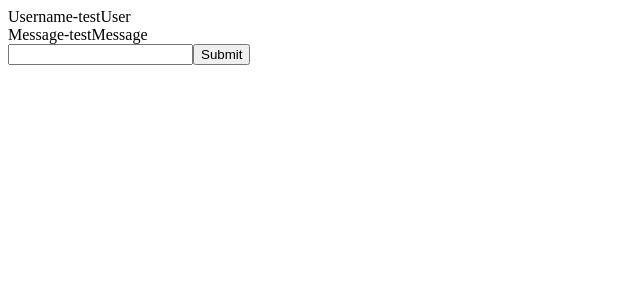
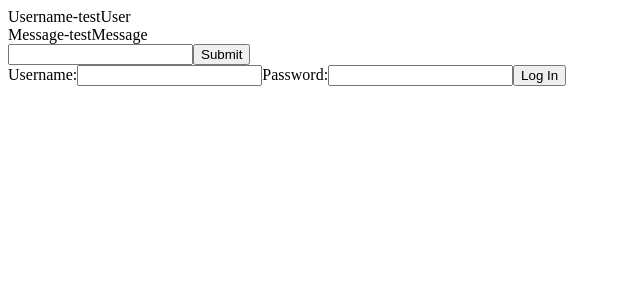
Before and after one commit to SlavM91/chat, a React app: page / in a window 1280 px wide. Shown: the top 300 px of the page, without its empty margins (0-640 px from the left). Built offline with nearby package versions, Linux system fonts and the light colour scheme; the HTML template or start-up script is replaced by a standard one.

Commit message:
Add client webpack config and client dependencies

```diff
--- /dev/null
+++ b/client/src/containers/Auth/Auth.tsx
@@ -0,0 +1,64 @@
+import * as React from "react";
+import { connect } from "react-redux";
+import { User } from "@common/types";
+import { logIn } from "@store/actions";
+
+interface AuthState extends User {
+    [type: string]: string;
+}
+
+interface DispatchFromProps {
+    logIn: (user: User) => void;
+}
+
+class AuthView extends React.Component<any, AuthState>{
+    state = {
+        userName: '',
+        password: '',
+    };
+
+    handleChange = (event) => {
+      const type: string = event.target.name;
+      const value: string = event.target.value;
+      if (type && value) {
+          this.setState({ [type]: value });
+      }
+    };
+
+    handleSubmit = (event) => {
+        event.preventDefault();
+    };
+
+    render () {
+        return (
+            <div>
+                <form onSubmit={this.handleSubmit}>
+                    <label>
+                        Username:
+                        <input
+                            onChange={this.handleChange}
+                            type="text"
+                            name="userName"
+                        />
+                    </label>
+                    <label>
+                        Password:
+                        <input
+                            onChange={this.handleChange}
+                            type="text"
+                            name="password" />
+                    </label>
+                    <input type='submit' value="Log In" />
+                </form>
+            </div>
+        )
+    }
+}
+
+const mapDispatchToProps = (dispatch): DispatchFromProps => {
+    return {
+        logIn: (user: User) => dispatch(logIn(user)),
+    }
+};
+
+export const Auth = connect(null, mapDispatchToProps)(AuthView);
--- /dev/null
+++ b/client/src/containers/Auth/index.ts
@@ -0,0 +1 @@
+export { Auth } from './Auth'
--- a/client/src/containers/ControlPanel/ControlPanel.tsx
+++ b/client/src/containers/ControlPanel/ControlPanel.tsx
@@ -1,14 +1,28 @@
 import * as React from 'react';
 import { connect } from 'react-redux';
+import { Message } from "@common/types";
+import { sendMessage } from "@store/actions";
 
 interface ControlPanelState {
     message: string;
 }
 
+interface DispatchFromProps {
+    sendMessage: (message: Message) => void;
+}
+
 class ControlPanelView extends React.Component<any, ControlPanelState>{
+    state = {
+        message: ''
+    };
+
     submitHandler = (event) => {
         event.preventDefault();
-        debugger;
+        event.stopPropagation();
+        const { message } = this.state;
+        if (message) {
+            this.props.sendMessage({ userName: 'TESTUSER!!!', message: this.state.message })
+        }
     };
 
     changeHandler = (event) => {
@@ -29,4 +43,10 @@ class ControlPanelView extends React.Component<any, ControlPanelState>{
     }
 }
 
-export const ControlPanel = connect(store => store)(ControlPanelView);
+const mapDispatchToProps = (dispatch): DispatchFromProps => {
+    return {
+        sendMessage: (message: Message) => dispatch(sendMessage(message)),
+    }
+};
+
+export const ControlPanel = connect(null, mapDispatchToProps)(ControlPanelView);
--- a/client/src/index.tsx
+++ b/client/src/index.tsx
@@ -1,6 +1,7 @@
 import * as React from 'react'
 import * as ReactDOM from 'react-dom'
 import { Provider } from 'react-redux';
+import {Auth} from "@containers/Auth";
 import { ChatContainer } from '@containers/ChatContainer';
 import { ControlPanel } from '@containers/ControlPanel';
 import { store } from './store';
@@ -9,6 +10,7 @@ ReactDOM.render(
     <Provider store={store}>
         <ChatContainer />
         <ControlPanel />
+        <Auth />
     </Provider>,
     document.getElementById('root') as HTMLElement
 );
--- a/client/src/store/actions.ts
+++ b/client/src/store/actions.ts
@@ -1,6 +1,16 @@
-import { LoadMessageListRequest } from '@common/types';
+import { LoadMessageListRequest, SendMessageRequest, LogInRequest } from '@common/types';
 
 export const loadMessageList = (): LoadMessageListRequest => ({
     type: 'loadMessageList',
     messageList: []
 });
+
+export const sendMessage = (message): SendMessageRequest => ({
+    type: 'sendMessage',
+    message
+});
+
+export const logIn = (user): LogInRequest => ({
+    type: 'logIn',
+    user
+});
--- a/client/src/store/reducer.ts
+++ b/client/src/store/reducer.ts
@@ -15,7 +15,11 @@ const chartReducer = (state = initialState, action: any) => {
     switch (action.type) {
         case 'loadMessageList':
             return produce(state, draft => {
-                draft.messageList = action.payload.messageList;
+                draft.messageList = action.messageList;
+            });
+        case 'sendMessage':
+            return produce(state, draft => {
+                draft.messageList = [...state.messageList, action.message]
             });
         default:
             return state;
--- a/tsconfig.json
+++ b/tsconfig.json
@@ -16,6 +16,7 @@
     "paths": {
       "@components/*": ["client/src/components/*"],
       "@containers/*": ["client/src/containers/*"],
+      "@store/*": ["client/src/store/*"],
       "@common/*": ["client/src/common/*"]
     }
   },
--- a/webpack/webpack.common.js
+++ b/webpack/webpack.common.js
@@ -5,6 +5,7 @@ module.exports = {
       alias: {
         "@components": path.resolve(__dirname, '../client/src/components/'),
         "@containers": path.resolve(__dirname, '../client/src/containers/'),
+        "@store": path.resolve(__dirname, '../client/src/store/'),
         "@common": path.resolve(__dirname, '../client/src/common/')
       },
       extensions: [".ts", ".tsx", ".js", ".json"]
```
Also changed, not shown: client/src/common/types.ts (+15 -0 lines).
